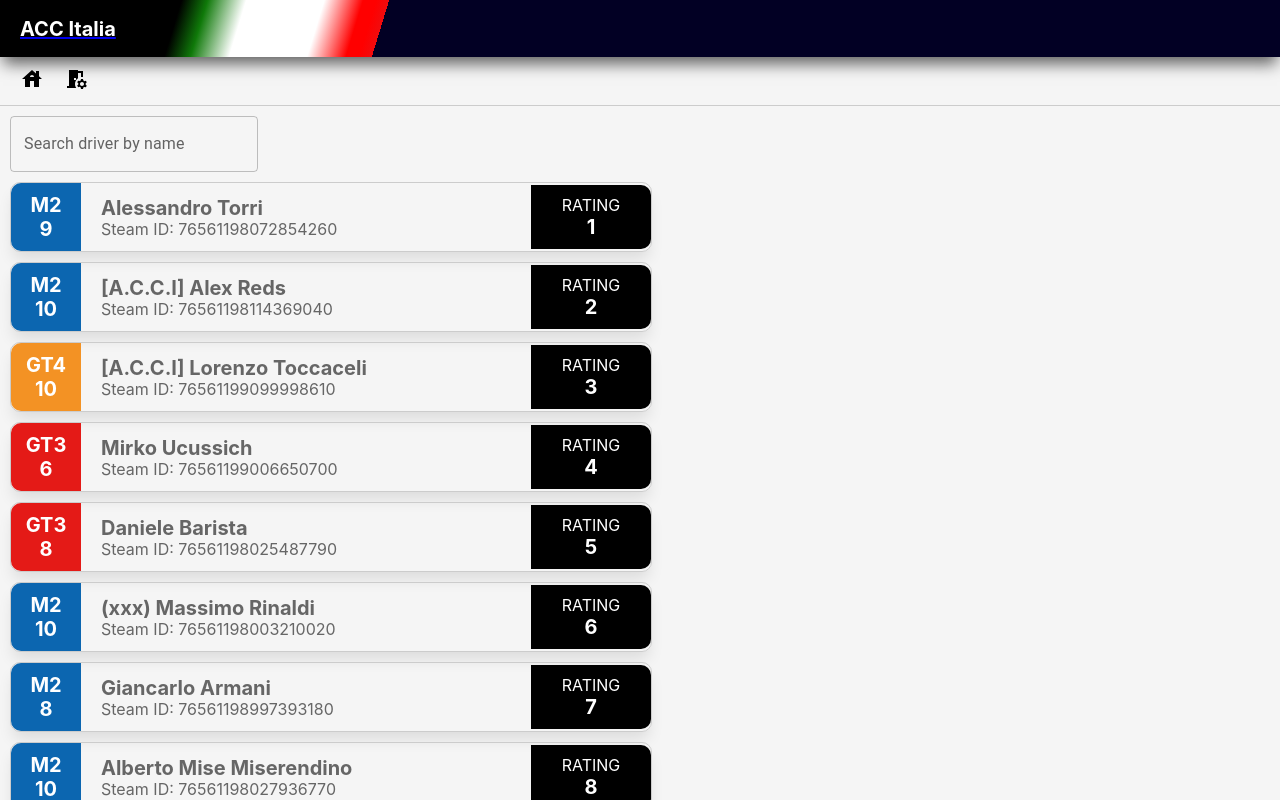
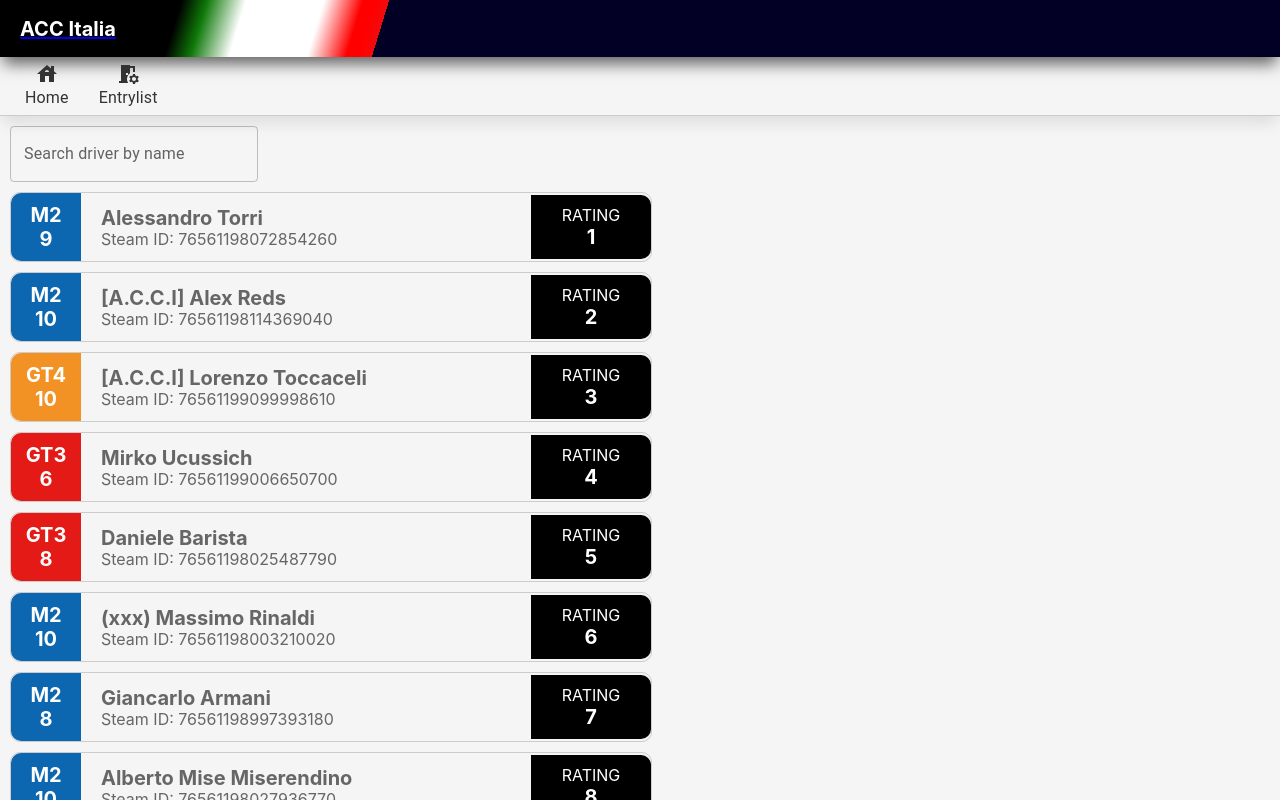
Before and after one commit to AlexDevsTheWeb/accitalia_entrylist, a React (Create React App) app: page / in a window 1280 px wide. Shown: the top 800 px of the page. Built offline with nearby package versions, Linux system fonts and the light colour scheme.

Commit message:
more ui optimization

```diff
--- a/src/components/buttonBar/buttonBar.component.tsx
+++ b/src/components/buttonBar/buttonBar.component.tsx
@@ -1,20 +1,23 @@
+import { Typography } from "@mui/material";
 import {
 	ButtonBarWrapper,
 	HomeIconStyled,
+	LinkStyled,
 	RoomPreferencesIconStyled,
 } from "./styled/buttonBar.styled";
-
-import { Link } from "react-router-dom";
 
 const ButtonBar = () => {
 	return (
 		<ButtonBarWrapper>
-			<Link to="/" title="Home" style={{ color: "#000" }}>
+			<LinkStyled to="/" title="Home">
 				<HomeIconStyled />
-			</Link>
-			<Link to="/entrylist" title="Entrylist" style={{ color: "#000" }}>
+				<Typography>Home</Typography>
+			</LinkStyled>
+
+			<LinkStyled to="/entrylist" title="Entrylist">
 				<RoomPreferencesIconStyled />
-			</Link>
+				<Typography>Entrylist</Typography>
+			</LinkStyled>
 		</ButtonBarWrapper>
 	);
 };
--- a/src/components/buttonBar/styled/buttonBar.styled.tsx
+++ b/src/components/buttonBar/styled/buttonBar.styled.tsx
@@ -1,6 +1,7 @@
 import styled from "styled-components";
 import HouseIcon from "@mui/icons-material/House";
 import RoomPreferencesIcon from "@mui/icons-material/RoomPreferences";
+import { Link } from "react-router-dom";
 
 export const ButtonBarWrapper = styled.section`
 	height: auto;
@@ -11,22 +12,39 @@ export const ButtonBarWrapper = styled.section`
 	align-content: center;
 	justify-content: flex-start;
 	align-items: center;
-	padding: 10px 20px;
+	padding: 0px 20px;
 	gap: 20px;
+	box-shadow: 0px 10px 15px -3px rgba(0, 0, 0, 0.1);
 `;
 
 export const HomeIconStyled = styled(HouseIcon)`
-	color: #000;
+	color: #333;
 	transition: color 0.6s ease-in-out;
 	&:hover {
-		color: #444;
+		color: #555;
 	}
 `;
 
 export const RoomPreferencesIconStyled = styled(RoomPreferencesIcon)`
-	color: #000;
+	color: #333;
 	transition: color 0.6s ease-in-out;
 	&:hover {
-		color: #444;
+		color: #555;
 	}
 `;
+
+export const LinkStyled = styled(Link)`
+	color: #333;
+	text-decoration: none;
+	display: flex;
+	flex-direction: column;
+	flex-wrap: wrap;
+	align-content: center;
+	justify-content: center;
+	align-items: center;
+	padding: 5px;
+	&:hover {
+		color: #555;
+		background-color: #e0e0e0;
+	}
+`;
--- a/src/components/drivers/styled/driverList.styled.tsx
+++ b/src/components/drivers/styled/driverList.styled.tsx
@@ -8,7 +8,6 @@ export const DriverWrapper = styled.div`
 	border: 1px solid #ccc;
 	margin: 10px;
 	border-radius: 10px;
-	box-shadow: 0px 10px 15px -3px rgba(0, 0, 0, 0.1);
 	width: 50%;
 
 	&:hover {
```
